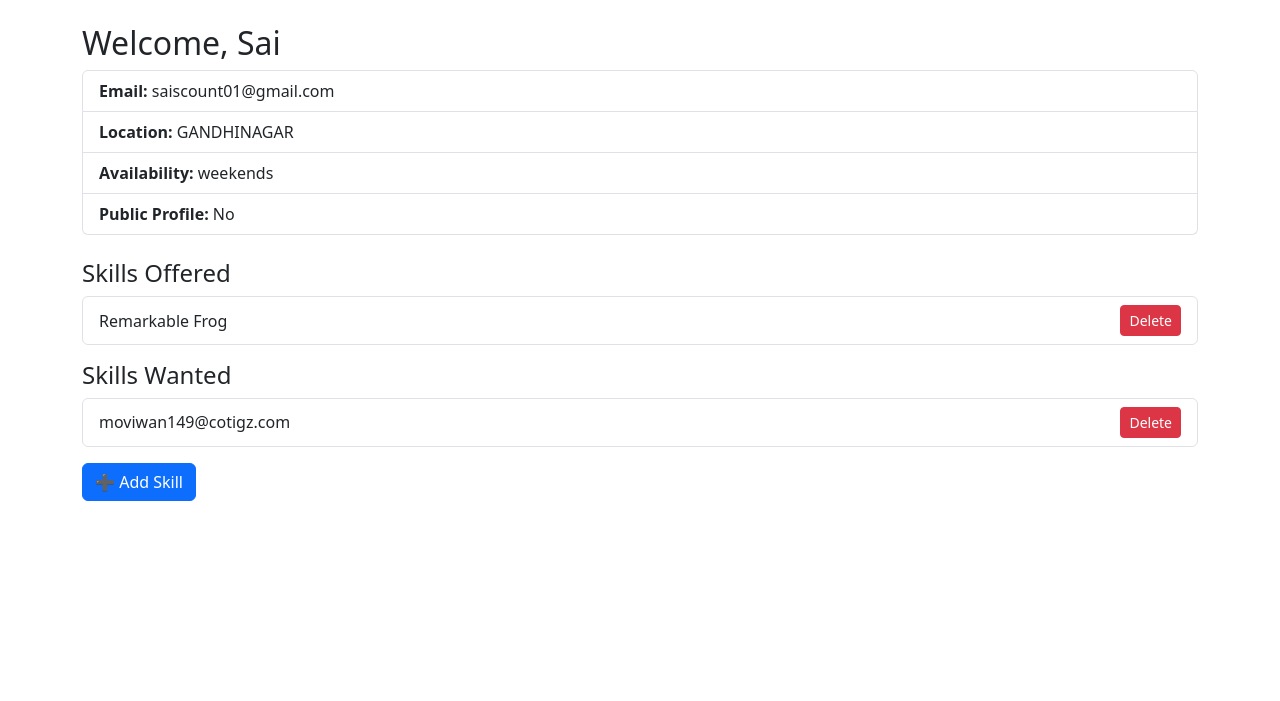
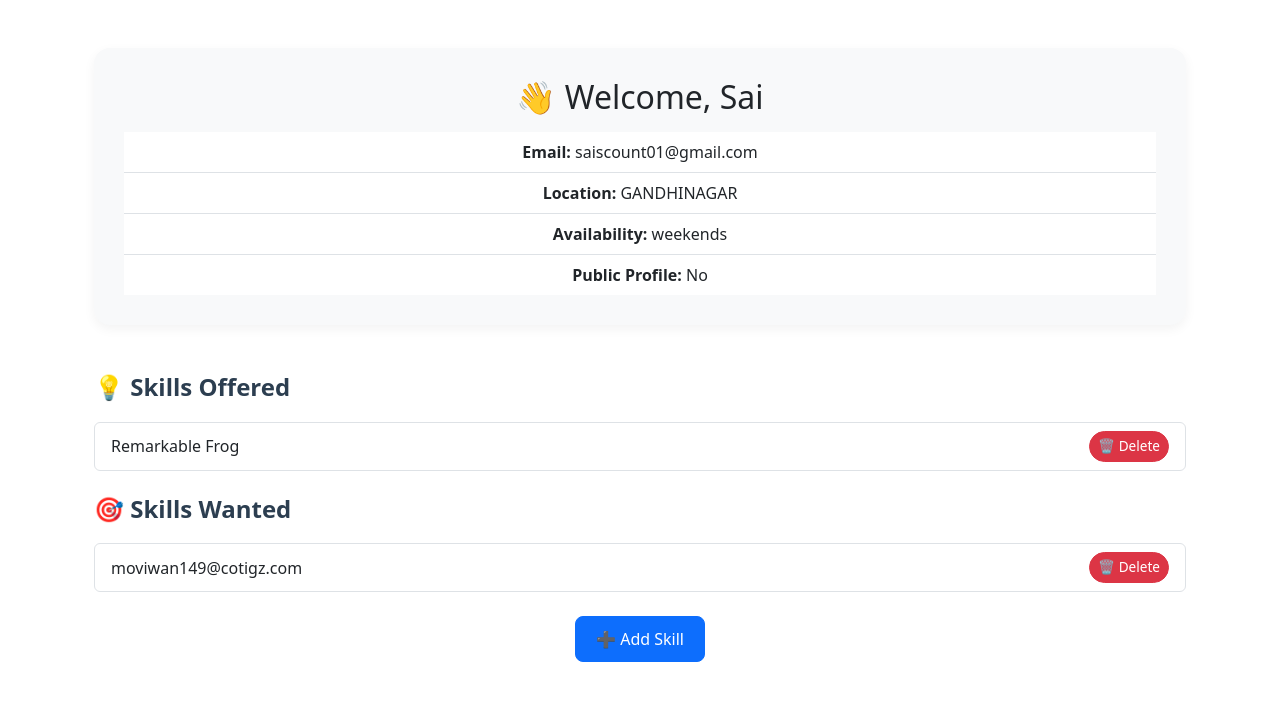
Before and after one commit to JAMPANIKOMAL/Skill-Swap-Platform-Odoo-Hackathon-2025-Round-01, a Flask app: page /dashboard in a window 1280 px wide. Shown: the part 56-757 px from the top of the page. Run offline with Flask 3, Linux system fonts and the light colour scheme; a user stored in the database is signed in.

Commit message:
Update dashboard.html

```diff
--- a/skill_swap_platform/app/templates/dashboard.html
+++ b/skill_swap_platform/app/templates/dashboard.html
@@ -1,36 +1,76 @@
 {% extends "layout.html" %}
 {% block content %}
-<h2>Welcome, {{ user.name }}</h2>
-<ul class="list-group mb-4">
+<style>
+    .profile-header {
+        background-color: #f8f9fa;
+        padding: 30px;
+        border-radius: 16px;
+        box-shadow: 0 4px 12px rgba(0, 0, 0, 0.05);
+        margin-bottom: 30px;
+    }
+
+    .section-title {
+        color: #2c3e50;
+        font-weight: 600;
+        margin-bottom: 20px;
+    }
+
+    .list-group-item {
+        background-color: #fff;
+        border: 1px solid #dee2e6;
+    }
+
+    .btn-sm {
+        border-radius: 20px;
+        font-size: 0.85rem;
+    }
+
+    .btn-add {
+        border-radius: 8px;
+        padding: 10px 20px;
+        font-weight: 500;
+    }
+</style>
+
+<div class="container my-5">
+    <div class="profile-header text-center">
+        <h2 class="mb-3">👋 Welcome, {{ user.name }}</h2>
+        <ul class="list-group list-group-flush">
             <li class="list-group-item"><strong>Email:</strong> {{ user.email }}</li>
             <li class="list-group-item"><strong>Location:</strong> {{ user.location }}</li>
             <li class="list-group-item"><strong>Availability:</strong> {{ user.availability }}</li>
             <li class="list-group-item"><strong>Public Profile:</strong> {{ "Yes" if user.is_public else "No" }}</li>
         </ul>
+    </div>
 
-<h4>Skills Offered</h4>
-<ul class="list-group mb-3">
+    <div class="mt-5">
+        <h4 class="section-title">💡 Skills Offered</h4>
+        <ul class="list-group mb-4">
             {% for skill in user.skills_offered %}
                 <li class="list-group-item d-flex justify-content-between align-items-center">
                     {{ skill.name }}
-            <a class="btn btn-sm btn-danger" href="{{ url_for('main.delete_skill', skill_id=skill.id) }}">Delete</a>
+                    <a class="btn btn-sm btn-danger" href="{{ url_for('main.delete_skill', skill_id=skill.id) }}">🗑️ Delete</a>
                 </li>
             {% else %}
-        <li class="list-group-item">No offered skills</li>
+                <li class="list-group-item text-muted">No offered skills</li>
             {% endfor %}
         </ul>
 
-<h4>Skills Wanted</h4>
-<ul class="list-group mb-3">
+        <h4 class="section-title">🎯 Skills Wanted</h4>
+        <ul class="list-group mb-4">
             {% for skill in user.skills_wanted %}
                 <li class="list-group-item d-flex justify-content-between align-items-center">
                     {{ skill.name }}
-            <a class="btn btn-sm btn-danger" href="{{ url_for('main.delete_skill', skill_id=skill.id) }}">Delete</a>
+                    <a class="btn btn-sm btn-danger" href="{{ url_for('main.delete_skill', skill_id=skill.id) }}">🗑️ Delete</a>
                 </li>
             {% else %}
-        <li class="list-group-item">No wanted skills</li>
+                <li class="list-group-item text-muted">No wanted skills</li>
             {% endfor %}
         </ul>
 
-<a class="btn btn-primary" href="{{ url_for('main.add_skill') }}">➕ Add Skill</a>
+        <div class="text-center">
+            <a class="btn btn-primary btn-add" href="{{ url_for('main.add_skill') }}">➕ Add Skill</a>
+        </div>
+    </div>
+</div>
 {% endblock %}
```
Lines whose indentation alone changed are shown as unchanged.
